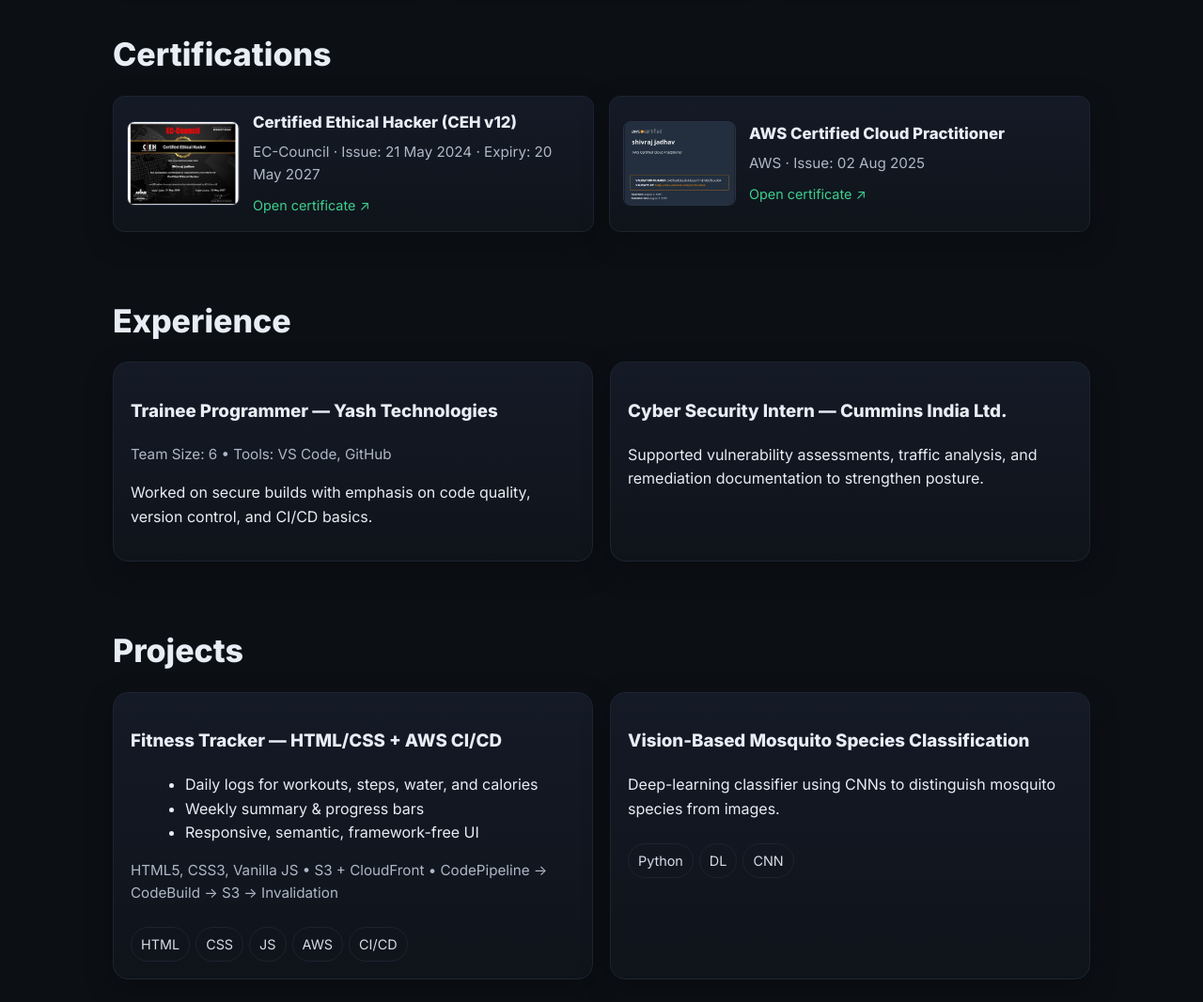
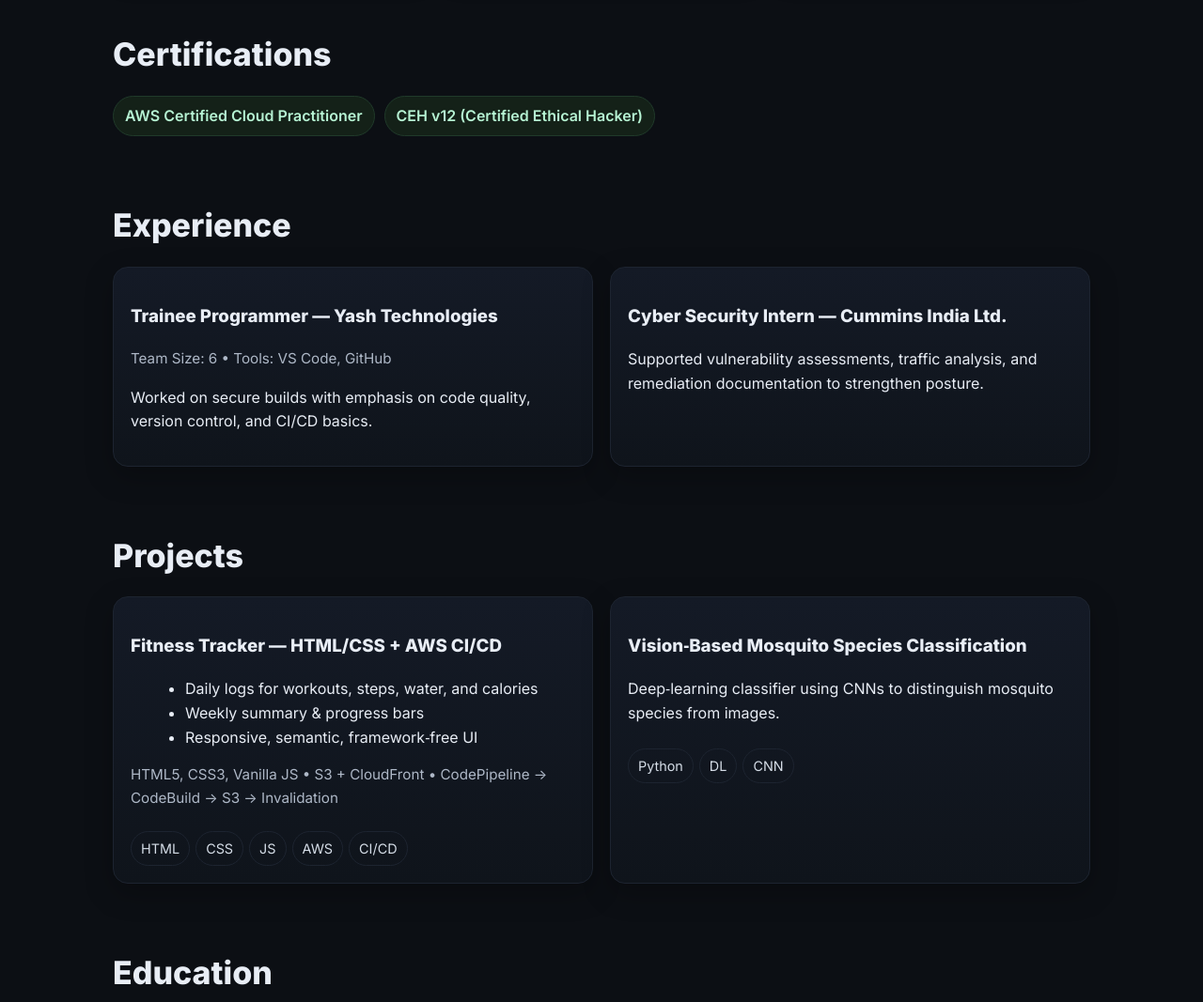
Before and after one commit to Shivraj157/formyresume, a plain HTML site: page index.html in a window 1280 px wide. Shown: the part 1020-2087 px from the top of the page at 94% size. Drawn offline with Linux system fonts and the light colour scheme.

Commit message:
fix all issues

```diff
--- a/index.html
+++ b/index.html
@@ -22,27 +22,17 @@
 
 html,body{margin:0}
 
-body{
+body{font-family:Inter,system-ui,-apple-system,Segoe UI,Roboto,Arial,sans-serif;background:
 
-  font-family:Inter,system-ui,-apple-system,Segoe UI,Roboto,Arial,sans-serif;
-
-  background: radial-gradient(1200px 800px at 85% -10%,#172031,#0c0f14 60%);
-
-  color:var(--ink); line-height:1.6;
-
-}
+radial-gradient(1200px 800px at 85% -10%,#172031,#0c0f14 60%);color:var(--ink);line-height:1.6}
 
 a{color:inherit}
 
 /* header */
 
-.header{
+.header{position:sticky;top:0;z-index:9;display:flex;gap:16px;align-items:center;justify-content:space-between;
 
-  position:sticky; top:0; z-index:9; display:flex; gap:16px; align-items:center; justify-content:space-between;
-
-  padding:14px 20px; background:rgba(15,20,27,.6); backdrop-filter:blur(10px); border-bottom:1px solid var(--border)
-
-}
+padding:14px 20px;background:rgba(15,20,27,.6);backdrop-filter:blur(10px);border-bottom:1px solid var(--border)}
 
 .logo{font-weight:800;letter-spacing:.4px;text-decoration:none}
 
@@ -76,9 +66,7 @@
 
 /* sections */
 
-.section{padding:34px 20px}
-
-.section h2{margin:0 0 16px;font-size:clamp(24px,3.5vw,34px)}
+.section{padding:34px 20px}.section h2{margin:0 0 16px;font-size:clamp(24px,3.5vw,34px)}
 
 .grid{display:grid;gap:18px}
 
@@ -88,15 +76,7 @@
 
 /* cards */
 
-.card{
-
-  background:linear-gradient(180deg,#141a26,#0f141b);
-
-  border:1px solid var(--border); border-radius:16px; padding:18px;
-
-  box-shadow:0 10px 30px rgba(0,0,0,.25)
-
-}
+.card{background:linear-gradient(180deg,#141a26,#0f141b);border:1px solid var(--border);border-radius:16px;padding:18px;box-shadow:0 10px 30px rgba(0,0,0,.25)}
 
 .meta{color:var(--muted);font-size:.95rem}
 
@@ -137,62 +117,6 @@
 .accent{color:var(--accent)}
 
 ul.tight{margin:0 0 0 18px}
-
-/* ===== Certificates grid/cards ===== */
-
-.cert-grid {
-
-  display: grid;
-
-  grid-template-columns: repeat(auto-fit, minmax(280px, 1fr));
-
-  gap: 16px;
-
-}
-
-.cert-card {
-
-  display: grid;
-
-  grid-template-columns: 120px 1fr;
-
-  align-items: center;
-
-  gap: 14px;
-
-  padding: 14px;
-
-  background: linear-gradient(180deg,#141a26,#0f141b);
-
-  border: 1px solid var(--border);
-
-  border-radius: 12px;
-
-  text-decoration: none;
-
-  color: inherit;
-
-  transition: transform .12s ease, box-shadow .12s ease, border-color .12s ease;
-
-  box-shadow: 0 10px 30px rgba(0,0,0,.25);
-
-}
-
-.cert-card:hover { transform: translateY(-2px); box-shadow: 0 6px 20px rgba(0,0,0,.18); }
-
-.cert-card img {
-
-  width: 120px; height: 90px; object-fit: cover;
-
-  border-radius: 8px; border: 1px solid #2a3344;
-
-}
-
-.cert-info h3 { margin: 0 0 6px; font-size: 1.05rem; color: var(--ink); }
-
-.cert-info p  { margin: 0 0 8px; color: var(--muted); font-size: .95rem; }
-
-.cert-cta     { font-size: .9rem; color: #3ecf8e; }
 </style>
 </head>
 <body>
@@ -211,11 +135,9 @@
 <p class="subtitle">Cyber Security Analyst • AWS Cloud • CI/CD</p>
 <p class="about">
 
-      Highly motivated and detail-oriented Cyber Security Analyst with hands-on experience in network security auditing,
+      Highly motivated and detail‑oriented Cyber Security Analyst with hands‑on experience in network security auditing,
 
-      incident response, penetration testing, and vulnerability assessment. Skilled in leveraging AWS services (IAM, EC2, S3, VPC, CloudFront)
-
-      for secure, scalable deployments with CI/CD. Certified AWS Cloud Practitioner and CEH v12.
+      incident response, penetration testing, and vulnerability assessment. Skilled in leveraging AWS services (IAM, EC2, S3, VPC, CloudFront) for secure, scalable deployments with CI/CD. Certified AWS Cloud Practitioner and CEH v12.
 </p>
 <div class="actions">
 <a class="btn" href="#projects">See Projects</a>
@@ -255,29 +177,12 @@
 </div>
 </div>
 </section>
-<!-- Certificates section INSIDE the body -->
 <section id="certs" class="section wrap">
 <h2>Certifications</h2>
-<div class="cert-grid">
-<!-- CEH -->
-<a class="cert-card" href="assets/certificates/ceh-shivraj.jpg" target="_blank" rel="noopener">
-<img src="assets/certificates/ceh-shivraj.jpg" alt="EC-Council CEH Certificate">
-<div class="cert-info">
-<h3>Certified Ethical Hacker (CEH v12)</h3>
-<p>EC-Council · Issue: 21 May 2024 · Expiry: 20 May 2027</p>
-<span class="cert-cta">Open certificate ↗</span>
-</div>
-</a>
-<!-- AWS CCP -->
-<a class="cert-card" href="assets/certificates/aws-ccp-shivraj.jpg" target="_blank" rel="noopener">
-<img src="assets/certificates/aws-ccp-shivraj.jpg" alt="AWS Certified Cloud Practitioner Certificate">
-<div class="cert-info">
-<h3>AWS Certified Cloud Practitioner</h3>
-<p>AWS · Issue: 02 Aug 2025</p>
-<span class="cert-cta">Open certificate ↗</span>
-</div>
-</a>
-</div>
+<ul class="chips">
+<li class="chip">AWS Certified Cloud Practitioner</li>
+<li class="chip">CEH v12 (Certified Ethical Hacker)</li>
+</ul>
 </section>
 <section id="experience" class="section wrap">
 <h2>Experience</h2>
@@ -301,14 +206,14 @@
 <ul class="tight">
 <li>Daily logs for workouts, steps, water, and calories</li>
 <li>Weekly summary & progress bars</li>
-<li>Responsive, semantic, framework-free UI</li>
+<li>Responsive, semantic, framework‑free UI</li>
 </ul>
 <p class="meta">HTML5, CSS3, Vanilla JS • S3 + CloudFront • CodePipeline → CodeBuild → S3 → Invalidation</p>
 <div class="tags"><span>HTML</span><span>CSS</span><span>JS</span><span>AWS</span><span>CI/CD</span></div>
 </article>
 <article class="card">
-<h3>Vision-Based Mosquito Species Classification</h3>
-<p>Deep-learning classifier using CNNs to distinguish mosquito species from images.</p>
+<h3>Vision‑Based Mosquito Species Classification</h3>
+<p>Deep‑learning classifier using CNNs to distinguish mosquito species from images.</p>
 <div class="tags"><span>Python</span><span>DL</span><span>CNN</span></div>
 </article>
 </div>
@@ -323,6 +228,8 @@
 <a class="contact-item" href="mailto:jadhav.shivraj13@gmail.com">jadhav.shivraj13@gmail.com</a>
 <a class="contact-item" href="tel:+918956540312">+91 89565 40312</a>
 <a class="contact-item" target="_blank" rel="noopener" href="https://www.linkedin.com/in/shivraj-jadhav-b23129229/">LinkedIn</a>
+<!-- Add GitHub when ready -->
+<!-- <a class="contact-item" target="_blank" rel="noopener" href="https://github.com/YOUR_GITHUB">GitHub</a> -->
 </div>
 </section>
 <footer class="footer">
```
Also changed, not shown: 1 other file.
